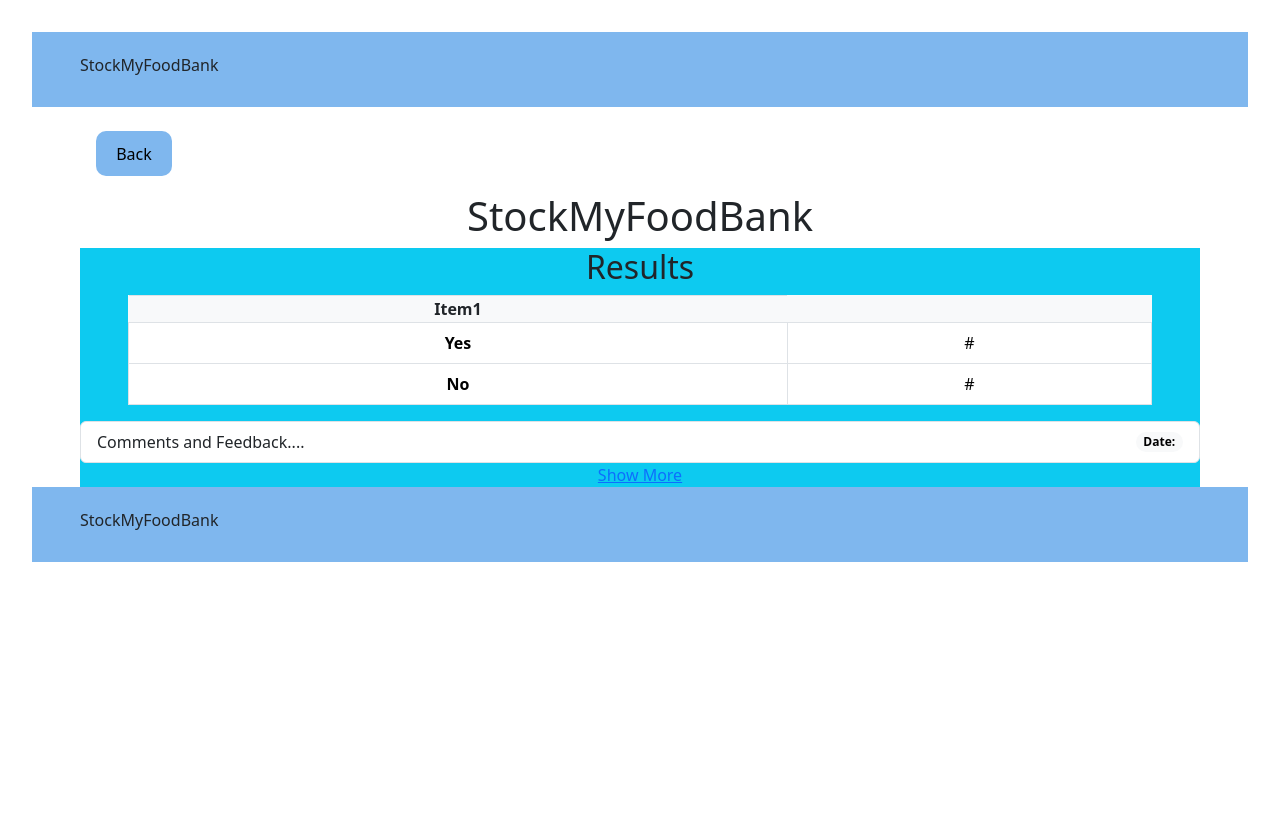
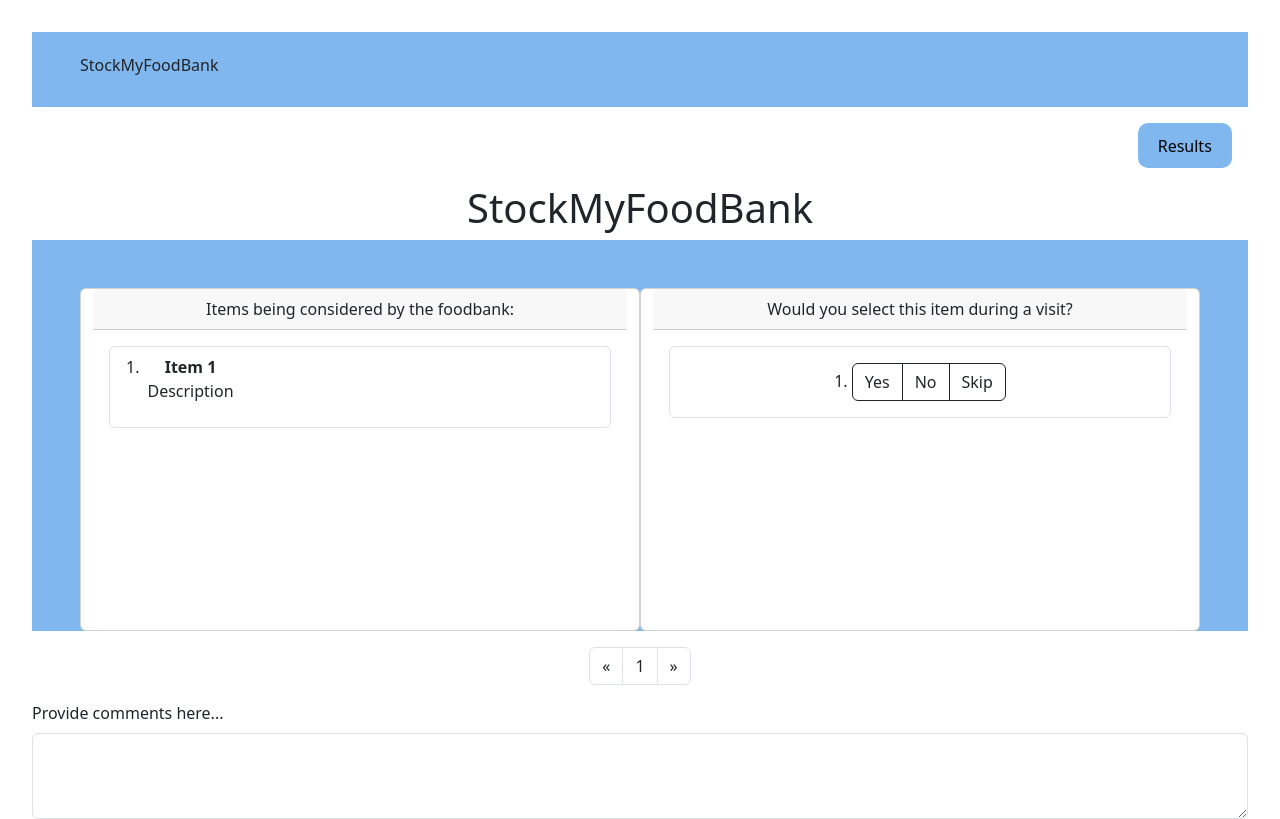
Before and after one commit to stock-my-food-bank/foodBank, a React (Vite) app in the folder Client/: page / in a window 1280 px wide. Shown: the top 819 px of the page. Built offline with nearby package versions, Linux system fonts and the light colour scheme; no server answers.

Commit message:
Survey and results  page routes added

```diff
--- a/Client/package.json
+++ b/Client/package.json
@@ -13,7 +13,8 @@
     "@popperjs/core": "^2.11.8",
     "bootstrap": "^5.3.3",
     "react": "^19.0.0",
-    "react-dom": "^19.0.0"
+    "react-dom": "^19.0.0",
+    "react-router-dom": "^7.3.0"
   },
   "devDependencies": {
     "@eslint/js": "^9.21.0",
--- a/Client/src/App.jsx
+++ b/Client/src/App.jsx
@@ -1,4 +1,5 @@
-import { useEffect, useState } from 'react'
+import { useEffect, useState } from 'react';
+import {BrowserRouter, Routes, Route} from 'react-router-dom';
 import './App.css'
 import SurveyPage from './Components/SPComponents/SurveyPage';
 import ResultsPage from './Components/RPComponents/ResultsPage';
@@ -20,20 +21,17 @@ function App() {
   }, [])
 
   return (
-    <>
 
+    <BrowserRouter>
+      <Routes>
+        {/* Root path is Survey Page */}
+        <Route path="/" element={<SurveyPage/>}/>
+        {/* Lowercase path name shown to user in url, path to ResultsPage */}
+        <Route path="/results" elements={<ResultsPage/>}/>
+      </Routes>
+    </BrowserRouter>
 
-
-
-      {/*Nyambura --Survey Page*/}
-
-      <div>
-        <ResultsPage/>
-      </div>
-
-
-    </>
-  )
+  );
 }
 
 export default App
--- a/Client/src/Components/RPComponents/ResultsPage.jsx
+++ b/Client/src/Components/RPComponents/ResultsPage.jsx
@@ -1,4 +1,5 @@
 //Nyambura --Results page
+import { Outlet } from "react-router-dom";
 
 //logo imported
 import Logo from "../Logo";
@@ -10,76 +11,15 @@ import RPComments from "./RPComments";
 
 
 function ResultsPage() {
+    console.log("test connection")
     return (
-        <>
-            <div className="Container-fluid">
-                {/* Header  */}
-                <div>
-                    <Logo/>
-                </div>
 
-                {/* Back Button for Results Page */}
-                <div className="d-flex mt-2 ms-5">
-                    <BasicButton text="Back"/>
-                </div>
+            <div>
+                <p>Testing testing </p>
+
+            </div>
 
 
-                {/* StockMyFoodBank Header  */}
-                <h1>
-                    StockMyFoodBank
-                </h1>
-
-
-                <div className="Container-fluid bg-info ms-5 me-5">
-                    <h2>
-                        Results
-                    </h2>
-
-                    {/*Table that will display individual item results in table format */}
-                    <div className="Container-md bg-light me-5 ms-5">
-                        <table class="table table-bordered">
-                            <thead>
-
-                                <th>
-                                    Item1
-
-                                </th>
-
-
-                            </thead>
-                            <tbody>
-                                <tr>
-                                    <th scope="row">Yes</th>
-                                    <td>#</td>
-
-                                </tr>
-                                <tr>
-                                    <th scope="row">No</th>
-                                    <td>#</td>
-
-                                </tr>
-
-                            </tbody>
-                        </table>
-
-                    </div>
-                    <div>
-                        <RPComments />
-                    </div>
-
-
-                </div>
-
-
-
-                {/* Footer for view 2 Results page */}
-                <div>
-                    <Logo />
-                </div>
-
-
-            </div>
-        </>
 
     );
 }
--- a/Client/src/main.jsx
+++ b/Client/src/main.jsx
@@ -5,8 +5,7 @@ import App from './App.jsx'
 // Import our custom CSS
 import 'bootstrap/dist/css/bootstrap.min.css'
 
-
-
+//Nyambura --Imports ReactDOM library through {}, as well as renders root inside of create root function. 3 steps in 1.
 createRoot(document.getElementById('root')).render(
   <StrictMode>
     <App />
```
Also changed, not shown: 1 other file (tests, documents, lock files or other folders).
